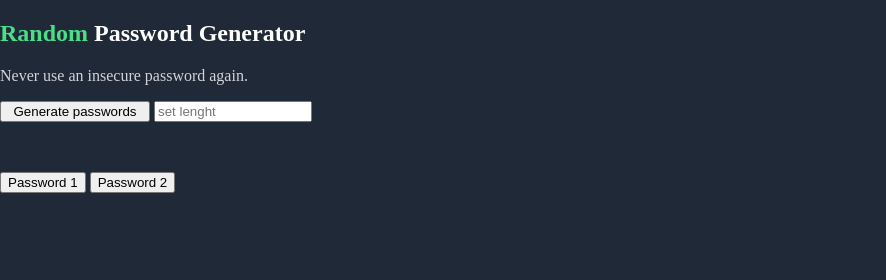
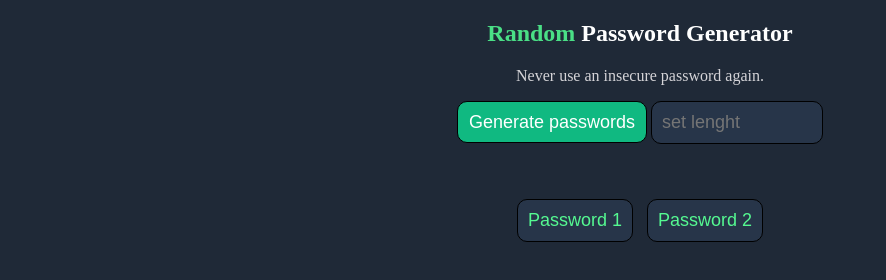
Before and after one commit to s7awh/pas-gen, a plain HTML site: page index.html in a window 1280 px wide. Shown: the whole page, without its empty margins (0-886 px from the left). Drawn offline with Linux system fonts and the light colour scheme; a web font is replaced by a local one.

Commit message:
new styles for generator and passwords buttons

```diff
--- a/styles.css
+++ b/styles.css
@@ -1,6 +1,8 @@
 body {
     margin: 0;
     background-color: #1F2937;
+    box-sizing: border-box;
+    text-align: center;
    }
 
 .main-text{
@@ -19,3 +21,31 @@ body {
   width: 150px;
   margin-bottom: 50px;
   }
+
+#generator {
+  background-color: #10B981;
+  border: 1px solid black;
+  border-radius: 10px;
+  color: white;
+  width: 190px;
+  height: 42px;
+  font-size: 18px;
+  }
+
+.passwords {
+  margin: 5px
+  }
+
+.passwords,
+#pass-lenght {
+  background-color: #273549;
+  border: 1px solid black;
+  border-radius: 10px;
+  color: #55F991;
+  font-size: 18px;
+  padding: 10px;
+  }
+
+#pass-lenght {
+  color: white;
+}
```
Lines whose indentation alone changed are shown as unchanged.
